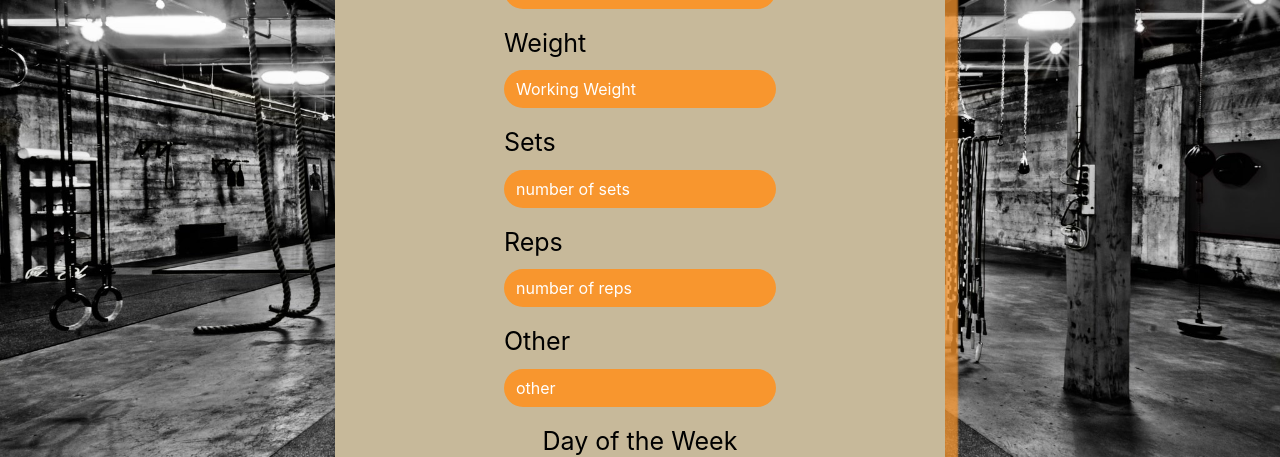
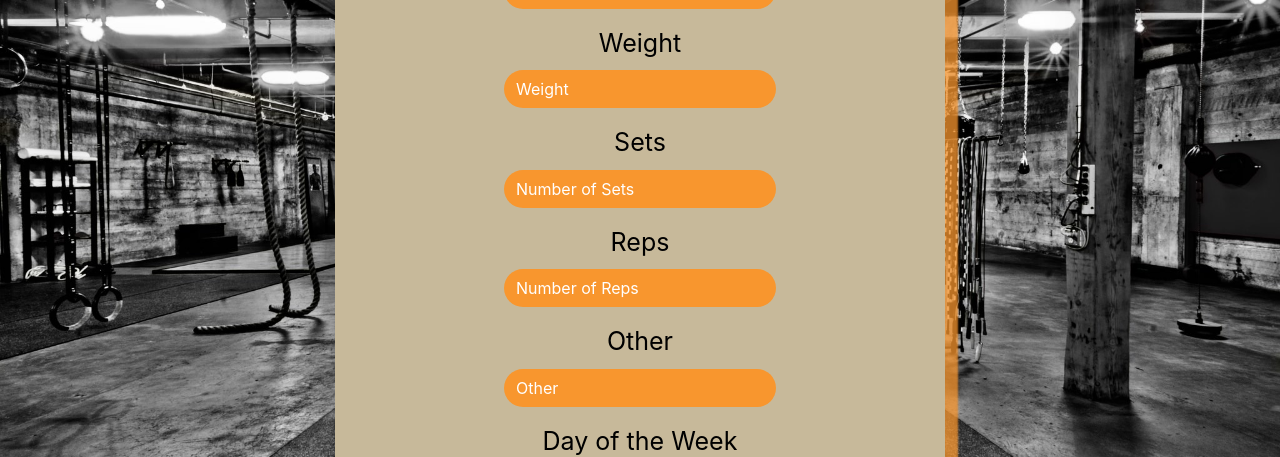
Before and after one commit to jesterb0206/fit-nuts, a React (Create React App) app in the folder client/: page /Workout in a window 1280 px wide. Shown: the part 283-740 px from the top of the page. Built offline with nearby package versions, Linux system fonts and the light colour scheme; no server answers.

Commit message:
Slight Modifications to the Create Your Workout Session Page

```diff
--- a/client/src/App.css
+++ b/client/src/App.css
@@ -194,6 +194,7 @@ select:-webkit-autofill:focus {
   flex-wrap: wrap;
   justify-content: center;
   min-height: 100vh;
+  text-align: center;
 }
 
 /* Create Your Workout Session Header */
@@ -246,13 +247,16 @@ select:-webkit-autofill:focus {
 /* Error Message */
 
 .error-text {
-  align-items: center;
+  background-color: var(--orange);
+  border-radius: 20px;
   color: var(--white);
   display: flex;
+  font-size: 24px;
   flex-direction: row;
   flex-wrap: wrap;
-  font-size: 30px;
   justify-content: center;
+  margin: 15px;
+  padding: 10px;
   text-align: center;
 }
 
--- a/client/src/components/AddExercise.js
+++ b/client/src/components/AddExercise.js
@@ -36,7 +36,8 @@ const AddExercise = () => {
 
     setErrorMessage('');
 
-    // check if form has everything (as per react-bootstrap docs)
+    // Checks to See if the User Inputted Everything Correctly (as per the React Bootstrap documentation)
+
     const form = event.currentTarget;
     if (form.checkValidity() === false) {
       event.preventDefault();
@@ -76,6 +77,8 @@ const AddExercise = () => {
     });
   };
 
+  // Returns the Create Your Workout Session Form
+
   return (
     <>
       <CurrentWorkout
@@ -97,87 +100,70 @@ const AddExercise = () => {
             required
           />
           <Form.Control.Feedback type='invalid'>
-            Name is required!
+            An exercise's name is required!
           </Form.Control.Feedback>
         </Form.Group>
-
         <Form.Group>
           <Form.Label className='inputNameTitle' htmlFor='weight'>
             Weight
           </Form.Label>
           <Form.Control
             type='text'
-            placeholder='Working Weight'
+            placeholder='Weight'
             name='weight'
             onChange={handleInputChange}
             value={userFormData.weight}
             required
           />
           <Form.Control.Feedback type='invalid'>
-            Working Weight is required!
+            Weight is a required field!
           </Form.Control.Feedback>
         </Form.Group>
-
         <Form.Group>
           <Form.Label className='inputNameTitle' htmlFor='sets'>
             Sets
           </Form.Label>
           <Form.Control
             type='number'
-            placeholder='number of sets'
+            placeholder='Number of Sets'
             name='sets'
             onChange={handleInputChange}
             value={userFormData.sets}
           />
           <Form.Control.Feedback type='invalid'>
-            Valid set is required!
+            A valid number of sets is required!
           </Form.Control.Feedback>
         </Form.Group>
-
         <Form.Group>
           <Form.Label className='inputNameTitle' htmlFor='reps'>
             Reps
           </Form.Label>
           <Form.Control
             type='number'
-            placeholder='number of reps'
+            placeholder='Number of Reps'
             name='reps'
             onChange={handleInputChange}
             value={userFormData.reps}
           />
           <Form.Control.Feedback type='invalid'>
-            Valid set is required!
+            A valid number of reps is required!
           </Form.Control.Feedback>
         </Form.Group>
-
         <Form.Group>
           <Form.Label className='inputNameTitle' htmlFor='other'>
             Other
           </Form.Label>
           <Form.Control
             type='string'
-            placeholder='other'
+            placeholder='Other'
             name='other'
             onChange={handleInputChange}
             value={userFormData.other}
           />
           <Form.Control.Feedback type='invalid'>
-            Valid set is required!
+            Invalid response!
           </Form.Control.Feedback>
         </Form.Group>
-
-        {/* <Form.Group>
-          <Form.Label htmlFor='DayOfTheWeek'>DayOfTheWeek</Form.Label>
-          <Form.Control
-            type='dropDown'
-            placeholder='dayOfTheWeek'
-            name='dayOfTheWeek'
-            onChange={handleInputChange}
-            value={userFormData.dayOfTheWeek}
-          />
-          <Form.Control.Feedback type='invalid'>Valid set is required!</Form.Control.Feedback>
-        </Form.Group> */}
-
         <Form.Group controlId='formBasicSelect'>
           <Form.Label className='inputNameTitle'>Day of the Week</Form.Label>
           <Form.Control
```
Also changed, not shown: client/src/pages/Workout.js (+11 -37 lines).
